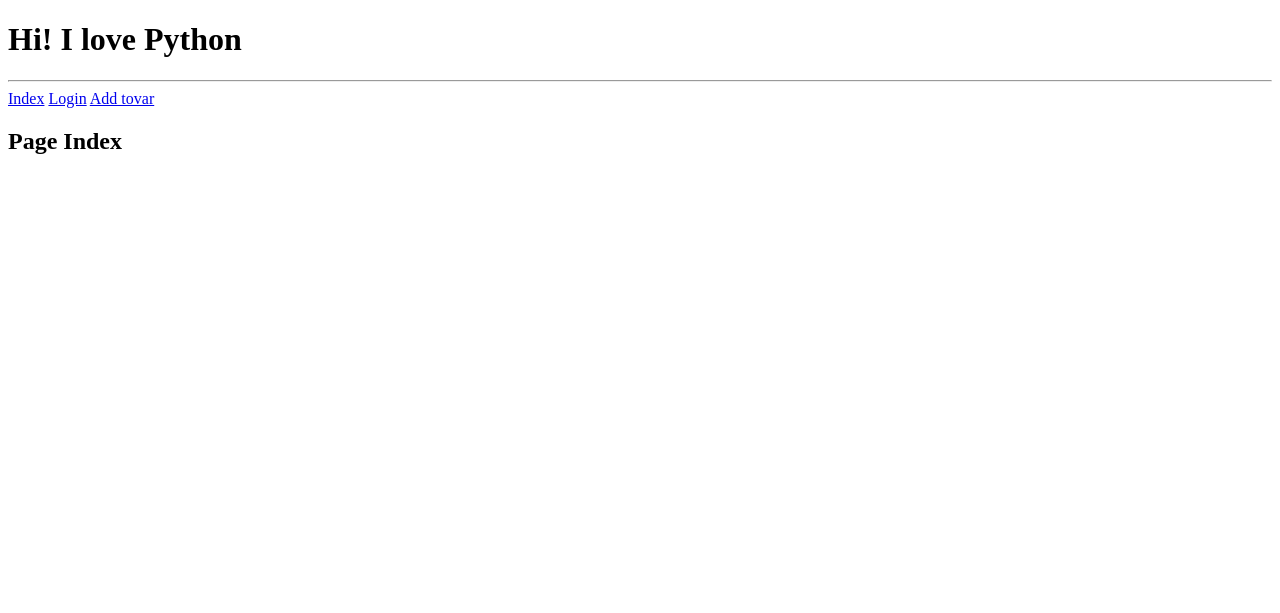
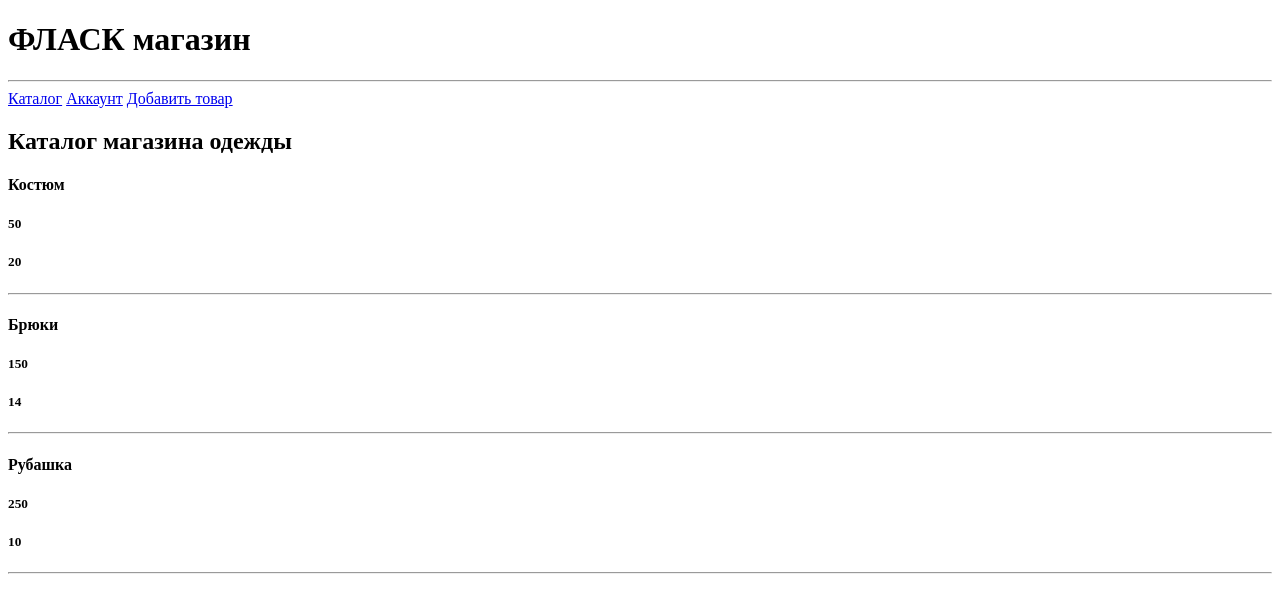
Before and after one commit to Svetlana2590/Dz53, a Flask app: page / in a window 1280 px wide. Shown: the top 613 px of the page. Run offline with Flask 3, Linux system fonts and the light colour scheme.

Commit message:
seed add

```diff
--- a/app/main.py
+++ b/app/main.py
@@ -24,8 +24,8 @@ with app.app_context():
 
 @app.route('/')
 def index():
-    users = User.query.all()
-    return render_template('index.html')
+    tovar = Tovar.query.all()
+    return render_template('index.html', tovars=tovar)
 
 
 @app.route('/login', methods=['GET', 'POST'])
--- a/app/templates/base.html
+++ b/app/templates/base.html
@@ -2,10 +2,10 @@
 <html lang="en">
 <head>
     <meta charset="UTF-8">
-    <title>Python424</title>
+    <title>Shop ecommerce - FLASK</title>
 </head>
 <body>
-<h1>Hi! I love Python</h1>
+<h1>ФЛАСК магазин</h1>
 <hr>
 {% with message=get_flashed_messages() %}
     {% if message %}
@@ -18,9 +18,9 @@
         </h3>
     {% endif %}
 {% endwith %}
-<a href="{{ url_for('index') }}">Index</a>
-<a href="{{ url_for('login') }}">Login</a>
-<a href="{{ url_for('tovar_add') }}">Add tovar</a>
+<a href="{{ url_for('index') }}">Каталог</a>
+<a href="{{ url_for('login') }}">Аккаунт</a>
+<a href="{{ url_for('tovar_add') }}">Добавить товар</a>
 {% block content %} {% endblock %}
 </body>
 </html>
--- a/app/templates/index.html
+++ b/app/templates/index.html
@@ -1,8 +1,12 @@
 {% extends "base.html" %}
 {% block content %}
-   <h2> Page Index </h2>
-<!--    {% for i in users %}-->
-<!--    <h5>{{  i.name }}</h5>-->
-<!--    {% endfor %}-->
+   <h2> Каталог магазина одежды </h2>
+   {% for i in tovars %}
+ <h4>{{  i.name }}</h4>
+        <h5>{{  i.price }}</h5>
+        <h5>{{  i.ostatok }}</h5>
+       <hr>
+
+  {% endfor %}
 
 {% endblock %}
```
Also changed, not shown: app/python424.db (deleted).
